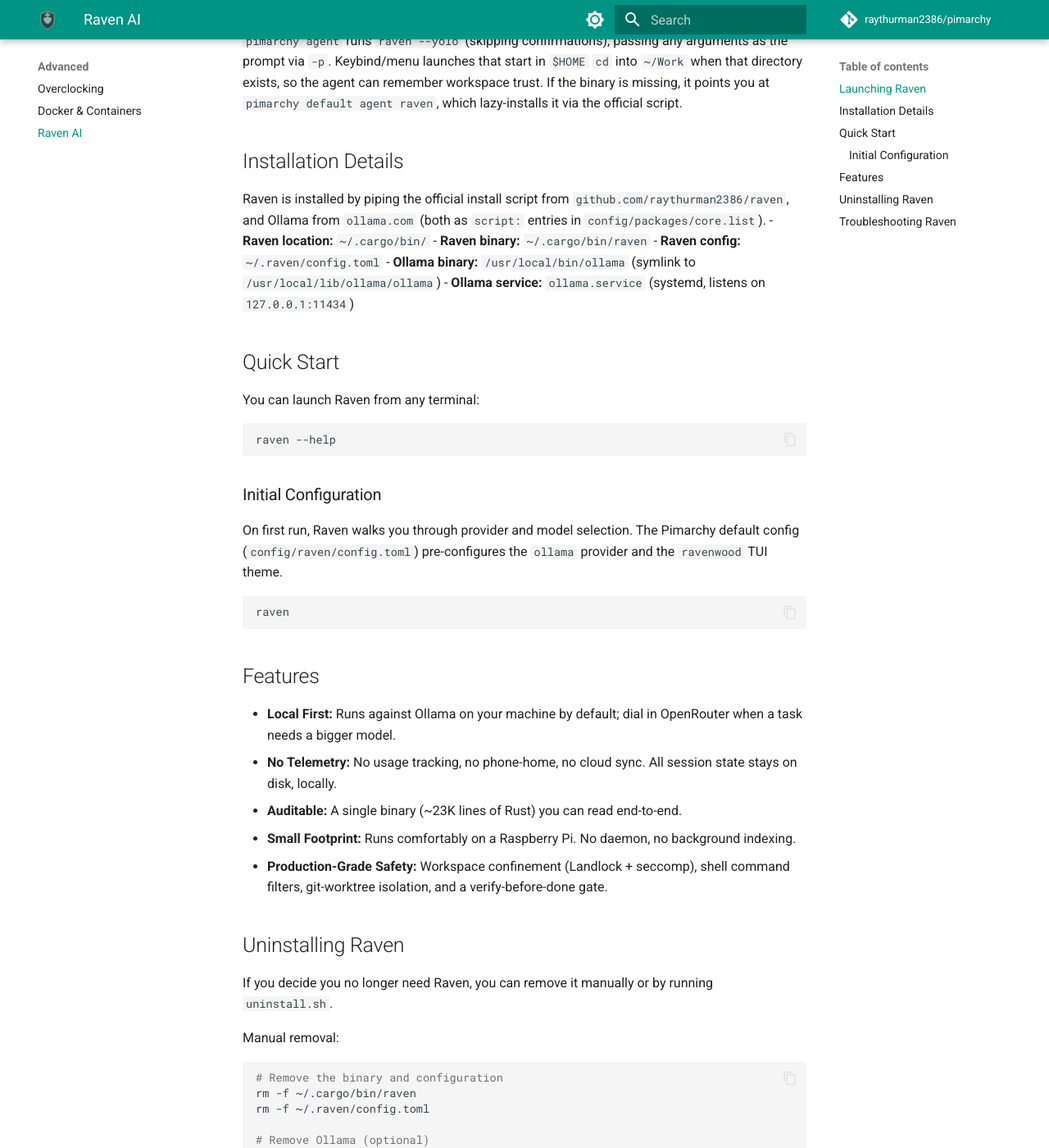
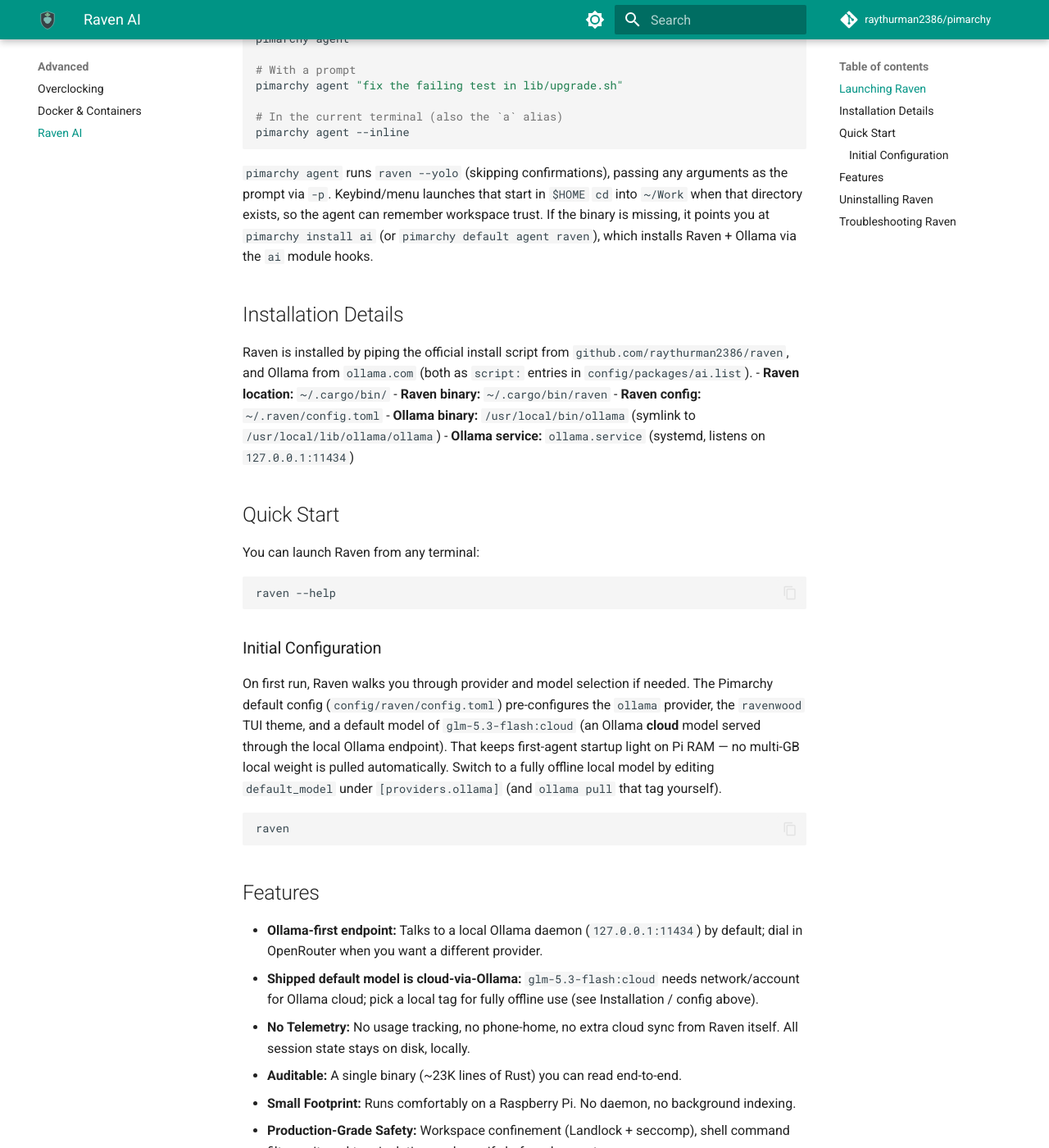
Before and after one commit to raythurman2386/pimarchy, an MkDocs documentation site: the page built from docs/advanced/raven.md, in a window 1280 px wide and 1400 px high, scrolled down 727 px. Shown: the whole window at 82% size. Built offline with MkDocs 1.6.1 and Material for MkDocs 9.7.7, drawn with Linux system fonts in a browser that asks for light colours; comment, search, counter and statistics services are not loaded; some of the changed text lies outside the part shown.

Commit message:
feat: move Raven+Ollama to lazy ai module (#17)
Make Raven and Ollama opt-in via `pimarchy install ai` (and
`pimarchy default agent raven`) so core/firstboot stays lean.

- Add config/packages/ai.list; drop script:raven/ollama from core
- Keep install_raven/install_ollama hooks; default-agent runs ai hooks
- Discover all package lists in validate.sh; document coherent lazy story
- Align raven.md with shipped cloud default model (#26 docs only)

Closes #17
Fixes #26

````diff
--- a/docs/advanced/raven.md
+++ b/docs/advanced/raven.md
@@ -2,7 +2,15 @@
 
 Pimarchy includes built-in support for the **Raven AI agent**. Raven is a small, privacy-first coding-agent harness written in Rust for Ollama and any OpenAI-compatible endpoint. It runs a full agent loop — tools, plan mode, verification, and workspace isolation — against a model endpoint you control.
 
-Raven is the **pre-selected default coding agent** (`pimarchy default agent raven`) and installs as part of the core module. Pimarchy also installs **Ollama** by default as Raven's local inference backend; Raven talks to Ollama at `http://localhost:11434/v1`.
+Raven is the **pre-selected default coding agent** (`pimarchy default agent raven`) but is **not** part of the lean core install. Install it (and Ollama) lazily with:
+
+```bash
+pimarchy install ai
+# or on first selection:
+pimarchy default agent raven
+```
+
+Ollama is Raven's inference backend at `http://localhost:11434/v1`. The unit is installed disabled and starts on demand when you launch `pimarchy agent` (no multi-GB model pull on firstboot).
 
 ## Launching Raven
 
@@ -20,11 +28,11 @@
 pimarchy agent --inline
 ```
 
-`pimarchy agent` runs `raven --yolo` (skipping confirmations), passing any arguments as the prompt via `-p`. Keybind/menu launches that start in `$HOME` `cd` into `~/Work` when that directory exists, so the agent can remember workspace trust. If the binary is missing, it points you at `pimarchy default agent raven`, which lazy-installs it via the official script.
+`pimarchy agent` runs `raven --yolo` (skipping confirmations), passing any arguments as the prompt via `-p`. Keybind/menu launches that start in `$HOME` `cd` into `~/Work` when that directory exists, so the agent can remember workspace trust. If the binary is missing, it points you at `pimarchy install ai` (or `pimarchy default agent raven`), which installs Raven + Ollama via the `ai` module hooks.
 
 ## Installation Details
 
-Raven is installed by piping the official install script from `github.com/raythurman2386/raven`, and Ollama from `ollama.com` (both as `script:` entries in `config/packages/core.list`).
+Raven is installed by piping the official install script from `github.com/raythurman2386/raven`, and Ollama from `ollama.com` (both as `script:` entries in `config/packages/ai.list`).
 - **Raven location:** `~/.cargo/bin/`
 - **Raven binary:** `~/.cargo/bin/raven`
 - **Raven config:** `~/.raven/config.toml`
@@ -41,7 +49,7 @@
 
 ### Initial Configuration
 
-On first run, Raven walks you through provider and model selection. The Pimarchy default config (`config/raven/config.toml`) pre-configures the `ollama` provider and the `ravenwood` TUI theme.
+On first run, Raven walks you through provider and model selection if needed. The Pimarchy default config (`config/raven/config.toml`) pre-configures the `ollama` provider, the `ravenwood` TUI theme, and a default model of `glm-5.3-flash:cloud` (an Ollama **cloud** model served through the local Ollama endpoint). That keeps first-agent startup light on Pi RAM — no multi-GB local weight is pulled automatically. Switch to a fully offline local model by editing `default_model` under `[providers.ollama]` (and `ollama pull` that tag yourself).
 
 ```bash
 raven
@@ -49,8 +57,9 @@
 
 ## Features
 
-- **Local First:** Runs against Ollama on your machine by default; dial in OpenRouter when a task needs a bigger model.
-- **No Telemetry:** No usage tracking, no phone-home, no cloud sync. All session state stays on disk, locally.
+- **Ollama-first endpoint:** Talks to a local Ollama daemon (`127.0.0.1:11434`) by default; dial in OpenRouter when you want a different provider.
+- **Shipped default model is cloud-via-Ollama:** `glm-5.3-flash:cloud` needs network/account for Ollama cloud; pick a local tag for fully offline use (see Installation / config above).
+- **No Telemetry:** No usage tracking, no phone-home, no extra cloud sync from Raven itself. All session state stays on disk, locally.
 - **Auditable:** A single binary (~23K lines of Rust) you can read end-to-end.
 - **Small Footprint:** Runs comfortably on a Raspberry Pi. No daemon, no background indexing.
 - **Production-Grade Safety:** Workspace confinement (Landlock + seccomp), shell command filters, git-worktree isolation, and a verify-before-done gate.
````
Also changed, not shown: AGENTS.md (+3 -3 lines), README.md (+3 -1 lines), docs/development/architecture.md (+2 -2 lines), docs/development/defaults.md (+10 -2 lines), docs/development/roadmap.md (+2 -2 lines), 10 other files.
